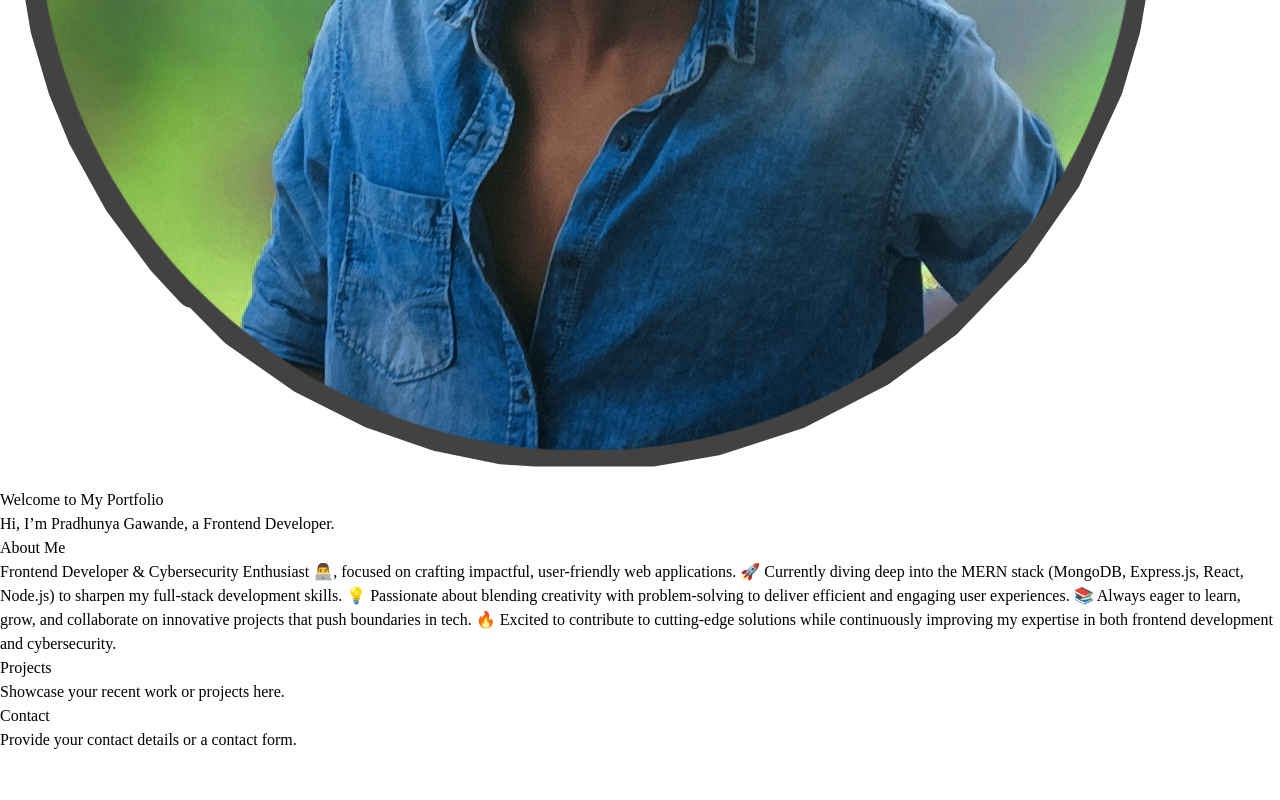
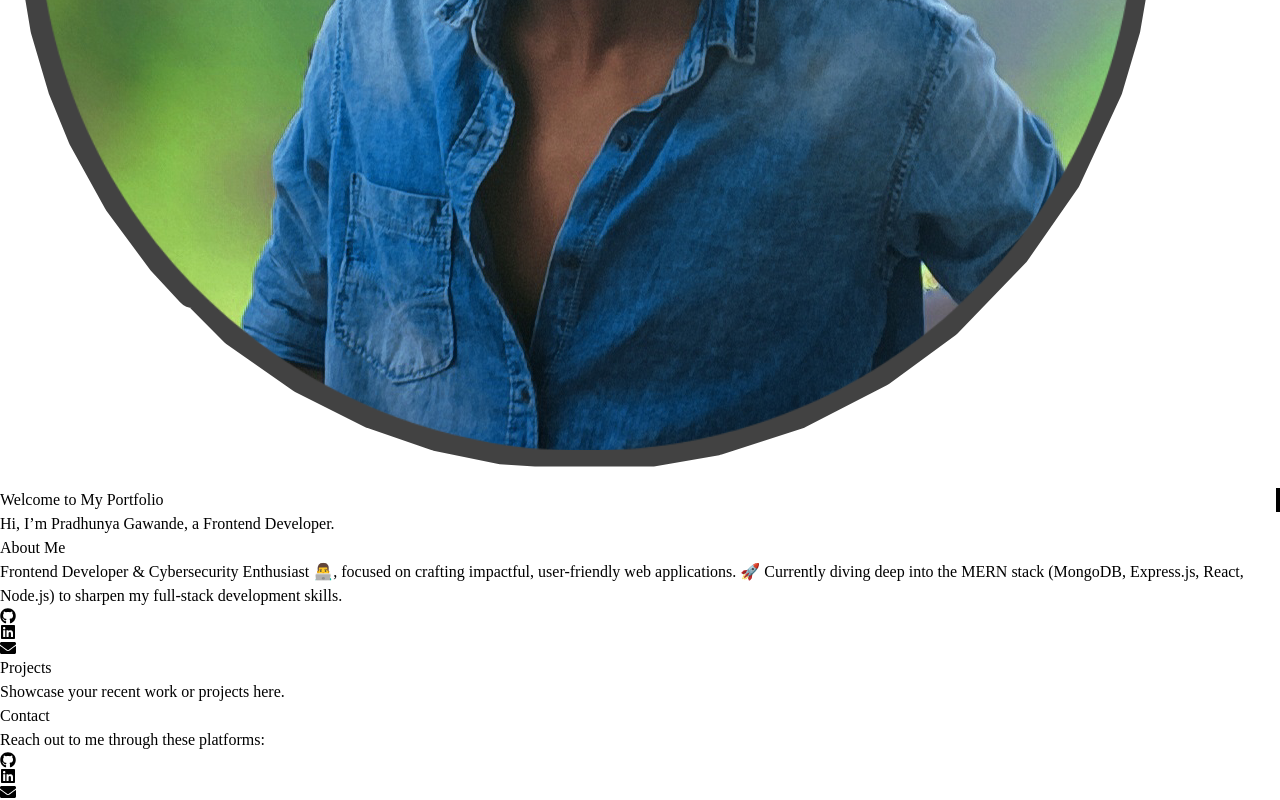
Before and after one commit to Pradhunyagawande01/Portfolio-Website, a React (Vite) app: page / in a window 1280 px wide. Shown: the part 804-1604 px from the top of the page. Before the commit the page ends 1556 px from the top, so only its background shows below. Built offline with nearby package versions, Linux system fonts and the light colour scheme; a web font is replaced by a local one.

Commit message:
new update

```diff
--- a/package.json
+++ b/package.json
@@ -10,6 +10,7 @@
     "preview": "vite preview"
   },
   "dependencies": {
+    "framer-motion": "^11.11.10",
     "react": "^18.3.1",
     "react-dom": "^18.3.1",
     "react-icons": "^5.3.0",
--- a/src/App.css
+++ b/src/App.css
@@ -6,3 +6,20 @@ body {
   font-weight: 400; /* Replace with the desired weight */
   font-style: normal;
 }
+
+.typing-animation {
+  overflow: hidden;
+  white-space: nowrap;
+  border-right: 4px solid;
+  animation: typing 3s steps(30, end), blink .75s step-end infinite;
+}
+
+@keyframes typing {
+  from { width: 0; }
+  to { width: 100%; }
+}
+
+@keyframes blink {
+  from, to { border-color: transparent; }
+  50% { border-color: black; }
+}
--- a/src/App.jsx
+++ b/src/App.jsx
@@ -1,5 +1,7 @@
 import React from "react";
 import Navbar from "./Components/Navbar";
+import { motion } from "framer-motion";
+import { FaEnvelope, FaGithub, FaLinkedin } from "react-icons/fa"; // Import icons
 import './App.css';
 import myimg from './assets/myimg.png';
 
@@ -7,37 +9,111 @@ const App = () => {
   return (
     <div className="font-Playwrite GB S">
       <Navbar />
+
+      {/* Home Section */}
       <section id="home" className="py-20 text-center bg-[#ECE7E2] h-screen flex justify-center items-center flex-col">
-        <div>
-          <img src={myimg} alt="My Image" className="w-32 h-32" />
+        <motion.div
+          initial={{ opacity: 0, scale: 0.9 }}
+          animate={{ opacity: 1, scale: 1 }}
+          transition={{ duration: 0.5 }}
+        >
+          <img src={myimg} alt="My Image" className="w-32 h-32 rounded-full transition-transform duration-300 hover:scale-110" />
+        </motion.div>
+
+        <motion.h1
+          initial={{ opacity: 0, y: -30 }}
+          animate={{ opacity: 1, y: 0 }}
+          transition={{ duration: 0.6, delay: 0.3 }}
+          className="text-4xl font-bold text-gray-800 mt-4 typing-animation"
+        >
+          Welcome to My Portfolio
+        </motion.h1>
+
+        <motion.p
+          initial={{ opacity: 0, y: 30 }}
+          animate={{ opacity: 1, y: 0 }}
+          transition={{ duration: 0.6, delay: 0.5 }}
+          className="mt-4 text-gray-600"
+        >
+          Hi, I’m Pradhunya Gawande, a Frontend Developer.
+        </motion.p>
+      </section>
+
+      {/* About Section */}
+      <section id="about" className="py-20 bg-[#ECE7E2] text-center h-screen">
+        <motion.h2
+          initial={{ opacity: 0, x: -50 }}
+          animate={{ opacity: 1, x: 0 }}
+          transition={{ duration: 0.7 }}
+          className="text-3xl font-semibold text-gray-800"
+        >
+          About Me
+        </motion.h2>
+
+        <motion.p
+          initial={{ opacity: 0, y: 50 }}
+          animate={{ opacity: 1, y: 0 }}
+          transition={{ duration: 0.7, delay: 0.3 }}
+          className="mt-4 text-gray-600 max-w-lg mx-auto"
+        >
+          Frontend Developer & Cybersecurity Enthusiast 👨‍💻, focused on crafting impactful, user-friendly web applications. 🚀 Currently diving deep into the MERN stack (MongoDB, Express.js, React, Node.js) to sharpen my full-stack development skills.
+        </motion.p>
+
+        {/* Icons with Hover Effects */}
+        <div className="flex justify-center mt-6 space-x-6 text-2xl text-gray-600">
+          <motion.a href="https://github.com" whileHover={{ scale: 1.2, rotate: 15 }}><FaGithub /></motion.a>
+          <motion.a href="https://linkedin.com" whileHover={{ scale: 1.2, rotate: 15 }}><FaLinkedin /></motion.a>
+          <motion.a href="mailto:example@example.com" whileHover={{ scale: 1.2, rotate: 15 }}><FaEnvelope /></motion.a>
         </div>
-        <h1 className="text-4xl font-bold text-gray-800">
-          Welcome to My Portfolio
-        </h1>
-        <p className="mt-4 text-gray-600">
-          Hi, I’m Pradhunya Gawande, a Frontend Developer.
-        </p>
       </section>
-      <section id="about" className="py-20 bg-[#ECE7E2] text-center h-screen">
-        <h2 className="text-3xl font-semibold text-gray-800">About Me</h2>
-        <p className="mt-4 text-gray-600">
-        Frontend Developer & Cybersecurity Enthusiast 👨‍💻, focused on crafting impactful, user-friendly web applications. 🚀 Currently diving deep into the MERN stack
-        (MongoDB, Express.js, React, Node.js) to sharpen my full-stack development skills. 💡 Passionate about blending creativity with problem-solving to deliver efficient and engaging user experiences.
-        📚 Always eager to learn, grow, and collaborate on innovative projects that push boundaries in tech.
-        🔥 Excited to contribute to cutting-edge solutions while continuously improving my expertise in both frontend development and cybersecurity.
-        </p>
+
+      {/* Projects Section */}
+      <section id="projects" className="py-20 bg-[#ECE7E2] text-center h-screen">
+        <motion.h2
+          initial={{ opacity: 0, x: 50 }}
+          animate={{ opacity: 1, x: 0 }}
+          transition={{ duration: 0.7 }}
+          className="text-3xl font-semibold text-gray-800"
+        >
+          Projects
+        </motion.h2>
+
+        <motion.p
+          initial={{ opacity: 0, y: 50 }}
+          animate={{ opacity: 1, y: 0 }}
+          transition={{ duration: 0.7, delay: 0.3 }}
+          className="mt-4 text-gray-600"
+        >
+          Showcase your recent work or projects here.
+        </motion.p>
       </section>
-      <section id="projects" className="py-20 bg-[#ECE7E2] text-center h-screen">
-        <h2 className="text-3xl font-semibold text-gray-800">Projects</h2>
-        <p className="mt-4 text-gray-600">
-          Showcase your recent work or projects here.
-        </p>
-      </section>
+
+      {/* Contact Section */}
       <section id="contact" className="py-20 bg-[#ECE7E2] text-center h-screen">
-        <h2 className="text-3xl font-semibold text-gray-800">Contact</h2>
-        <p className="mt-4 text-gray-600">
-          Provide your contact details or a contact form.
-        </p>
+        <motion.h2
+          initial={{ opacity: 0, y: -50 }}
+          animate={{ opacity: 1, y: 0 }}
+          transition={{ duration: 0.7 }}
+          className="text-3xl font-semibold text-gray-800"
+        >
+          Contact
+        </motion.h2>
+
+        <motion.p
+          initial={{ opacity: 0, y: 50 }}
+          animate={{ opacity: 1, y: 0 }}
+          transition={{ duration: 0.7, delay: 0.3 }}
+          className="mt-4 text-gray-600"
+        >
+          Reach out to me through these platforms:
+        </motion.p>
+
+        {/* Contact Icons */}
+        <div className="flex justify-center mt-6 space-x-6 text-2xl text-gray-600">
+          <motion.a href="https://github.com" whileHover={{ scale: 1.2, rotate: 15 }}><FaGithub /></motion.a>
+          <motion.a href="https://linkedin.com" whileHover={{ scale: 1.2, rotate: 15 }}><FaLinkedin /></motion.a>
+          <motion.a href="mailto:example@example.com" whileHover={{ scale: 1.2, rotate: 15 }}><FaEnvelope /></motion.a>
+        </div>
       </section>
     </div>
   );
```
Also changed, not shown: 1 other file (tests, documents, lock files or other folders).
